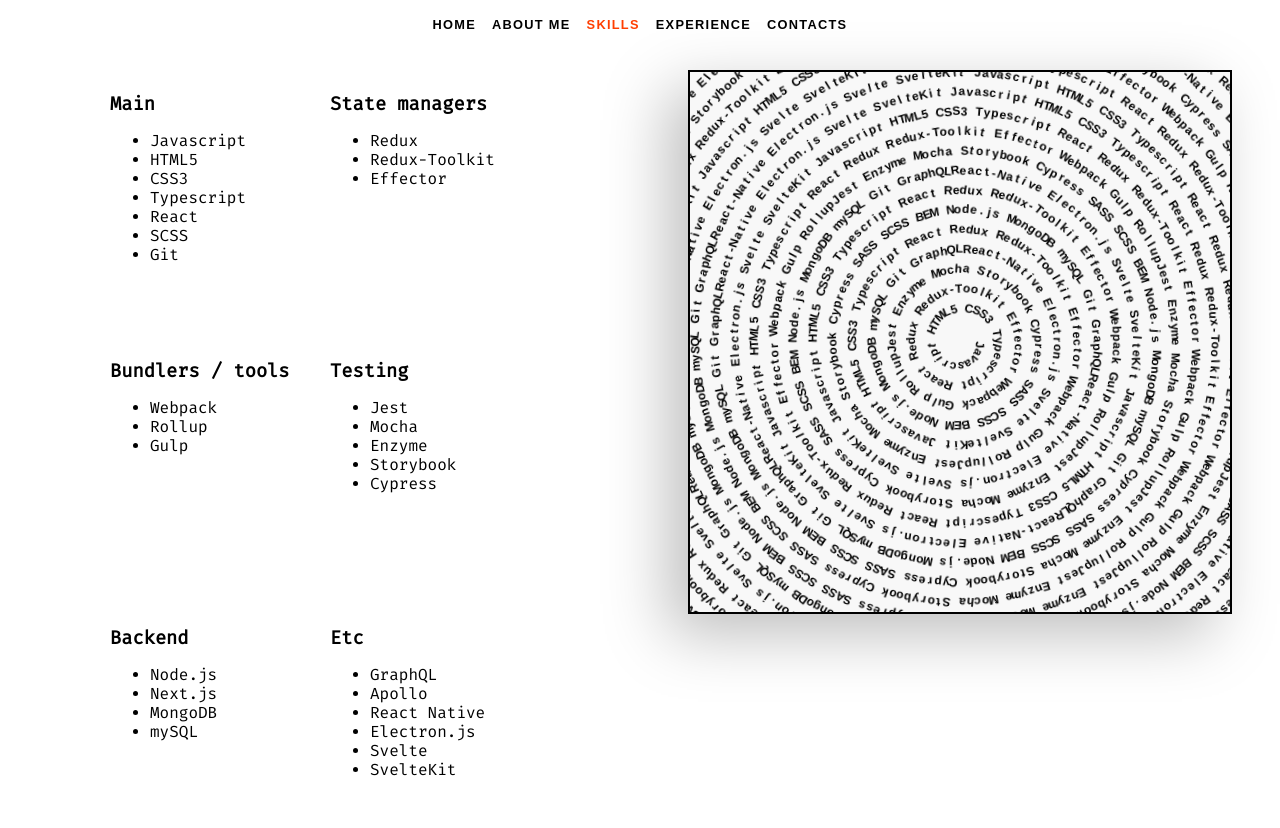
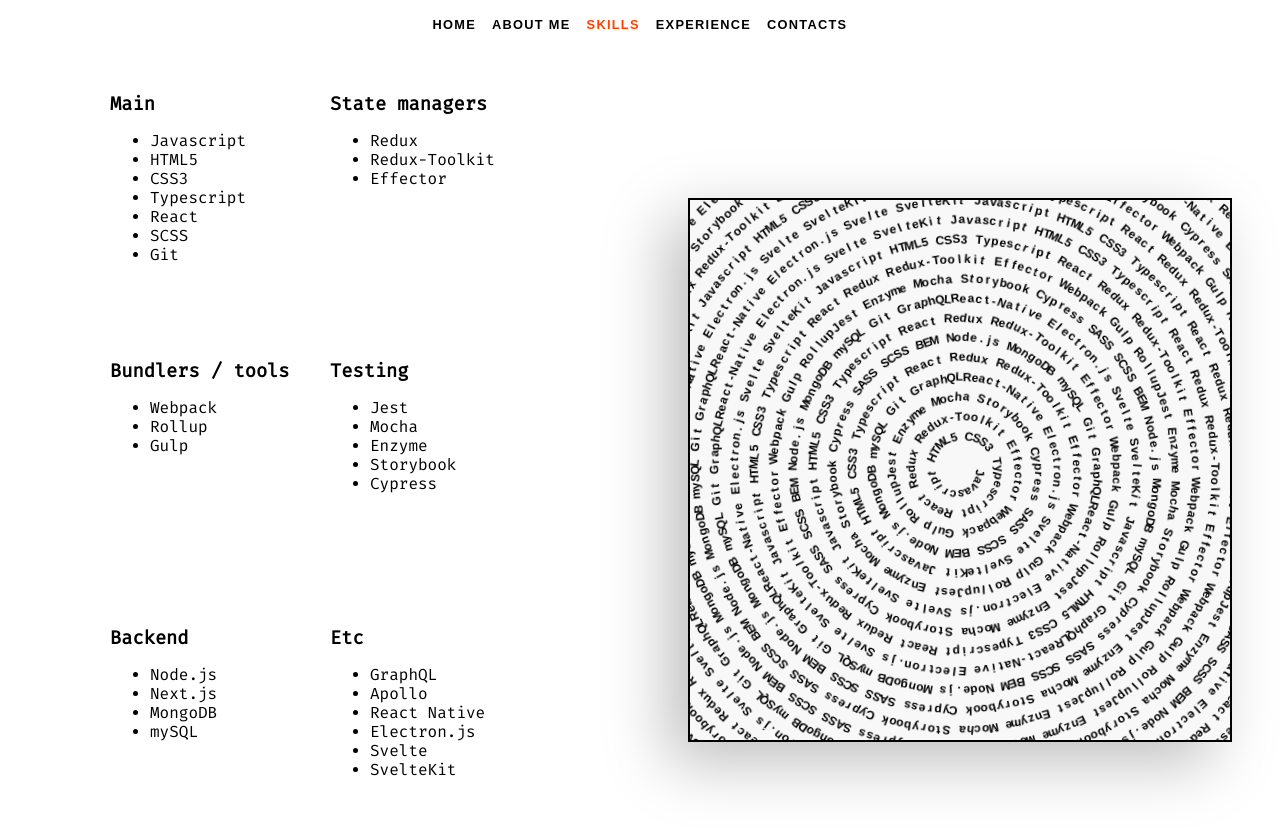
Before and after one commit to akhant/website, a SvelteKit app: page /skills in a window 1280 px wide. Shown: the top 828 px of the page. Built offline with nearby package versions, Linux system fonts and the light colour scheme.

Commit message:
fix skills wordbox position

```diff
--- a/src/routes/skills/+page.svelte
+++ b/src/routes/skills/+page.svelte
@@ -110,7 +110,7 @@
 		width: 50%;
 		flex-direction: column;
 		align-items: center;
-		justify-content: start;
+		justify-content: center;
 	}
 
 	.skill-list {
@@ -139,9 +139,6 @@
 
 	.outer {
 		position: relative;
-		/* position: absolute; */
-
-		/* 		top: 50%; */
 		top: 20px;
 		font: bold 12px sans-serif;
 		visibility: hidden;
```
